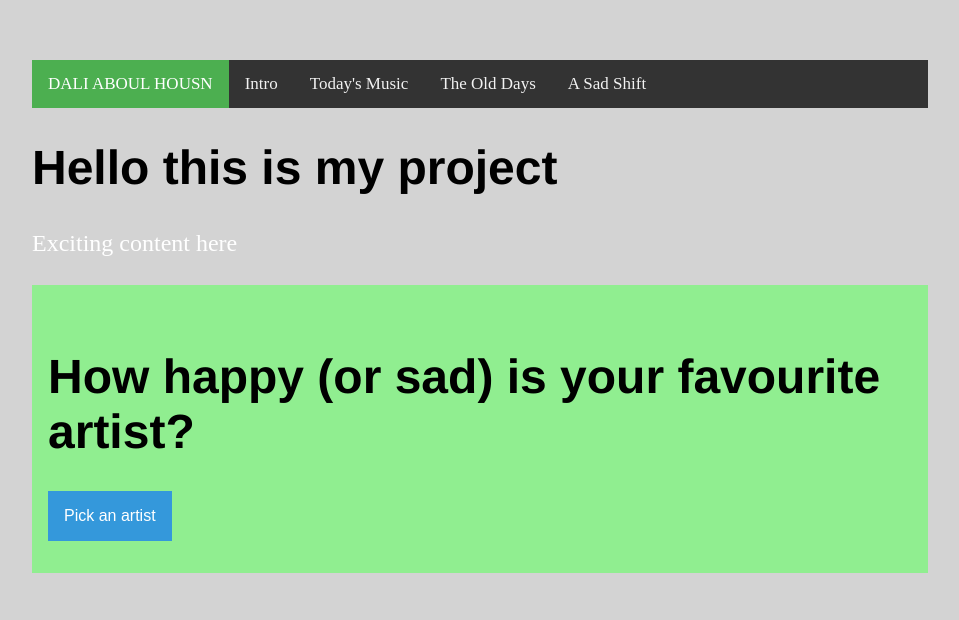
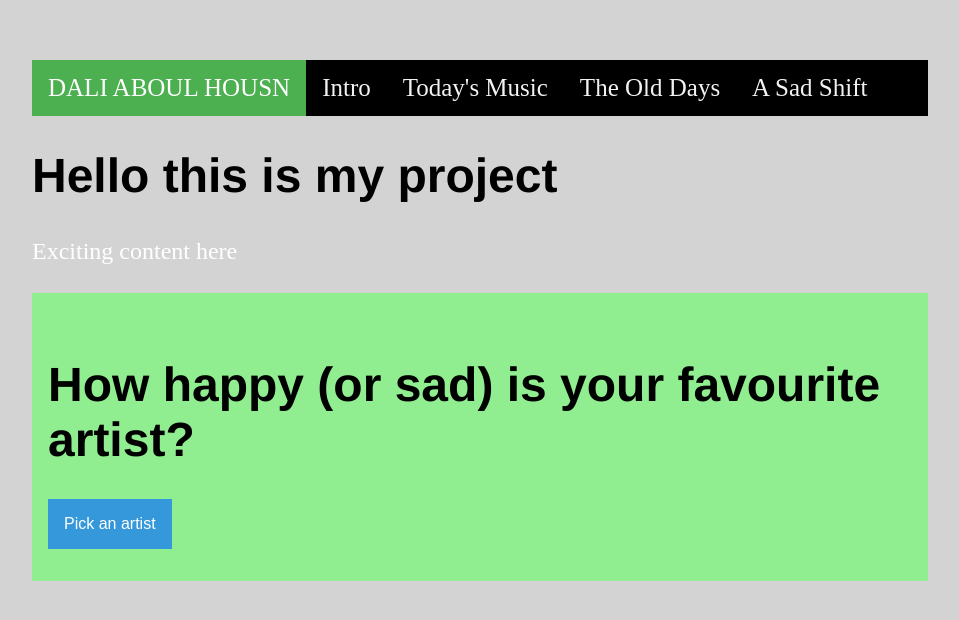
Before and after one commit to ah-dali/ah-dali.github.io, a Jekyll site: the page built from index.html, in a window 1280 px wide. Shown: the top 620 px of the page, without its empty margins (160-1119 px from the left). Built offline with Jekyll 4.4.1, drawn with Linux system fonts in a browser that asks for light colours.

Commit message:
Update main.css

```diff
--- a/css/main.css
+++ b/css/main.css
@@ -6,7 +6,7 @@ body {
 
 .topnav {
   overflow: hidden;
-  background-color: #333;
+  background-color: black;
 }
 
 .topnav a {
@@ -15,12 +15,12 @@ body {
   text-align: center;
   padding: 14px 16px;
   text-decoration: none;
-  font-size: 17px;
+  font-size: 25px;
 }
 
 .topnav a:hover {
   background-color: #ddd;
-  color: black;
+  color: grey;
 }
 
 .topnav a.active {
```
